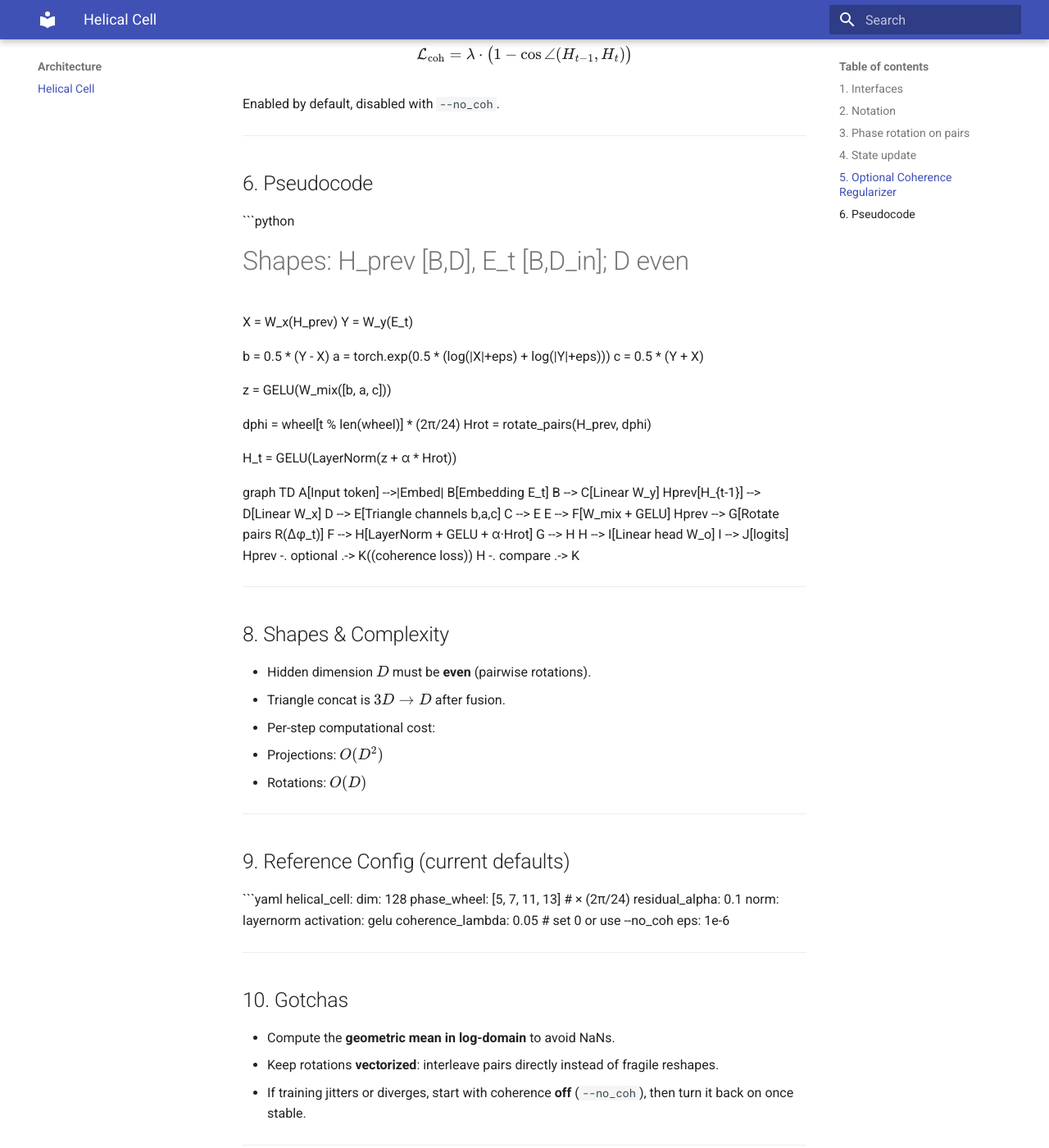
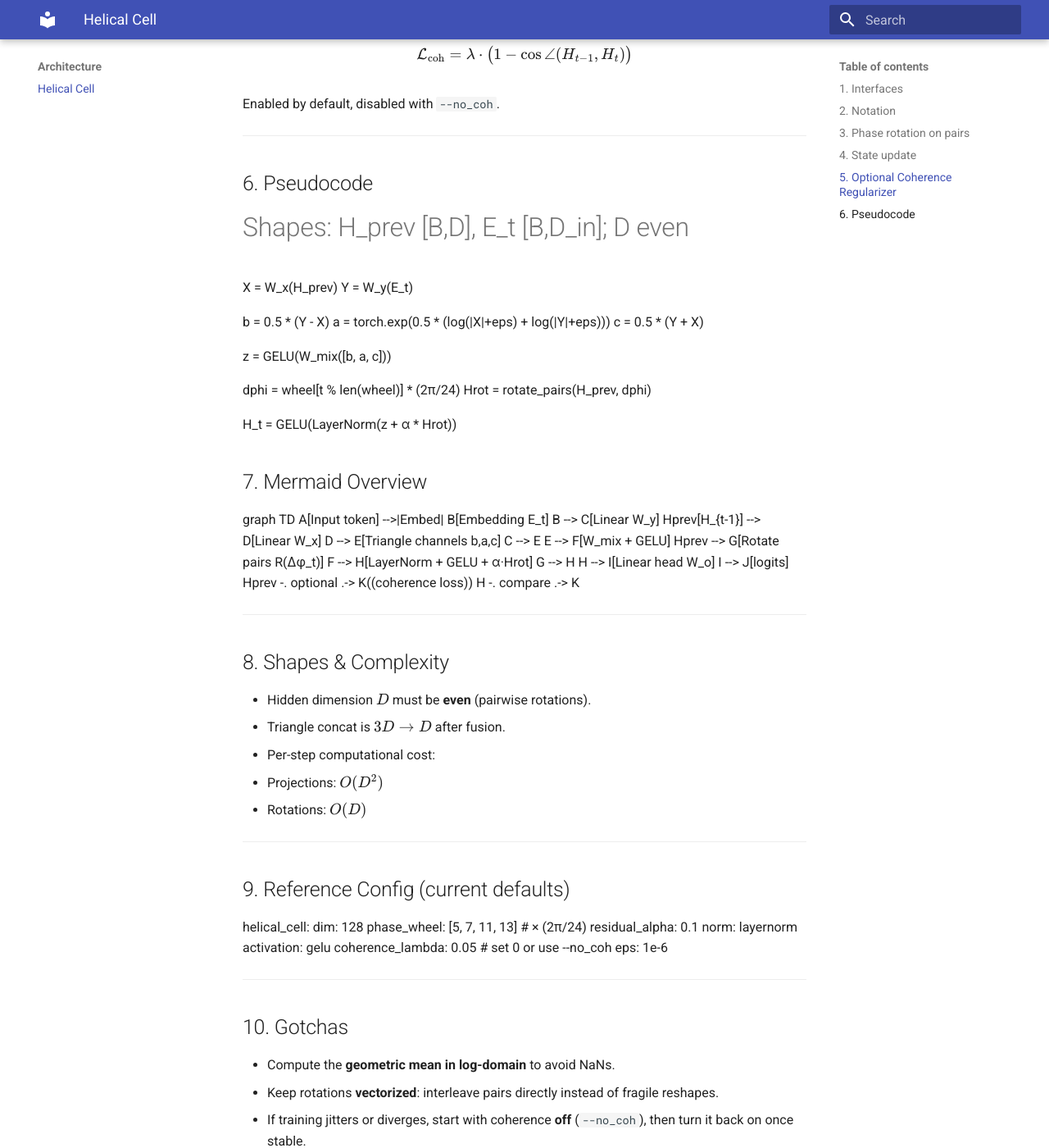
Before and after one commit to delchaplin/helical-ai, an MkDocs documentation site: the page built from docs/20-architecture/arch-spec.md, in a window 1280 px wide and 1400 px high, scrolled down 1476 px. Shown: the whole window at 82% size. Built offline with MkDocs 1.6.1 and Material for MkDocs 9.7.7, drawn with Linux system fonts in a browser that asks for light colours.

Commit message:
Update arch-spec.md
Updated everything here because it was taking too long in the terminal window.

````diff
--- a/docs/20-architecture/arch-spec.md
+++ b/docs/20-architecture/arch-spec.md
@@ -96,7 +96,6 @@ Enabled by default, disabled with `--no_coh`.
 
 ## 6. Pseudocode
 
-```python
 # Shapes: H_prev [B,D], E_t [B,D_in]; D even
 X = W_x(H_prev)
 Y = W_y(E_t)
@@ -112,6 +111,7 @@ Hrot = rotate_pairs(H_prev, dphi)
 
 H_t = GELU(LayerNorm(z + α * Hrot))
 
+## 7.  Mermaid Overview
 graph TD
   A[Input token] -->|Embed| B[Embedding E_t]
   B --> C[Linear W_y]
@@ -127,7 +127,6 @@ graph TD
   Hprev -. optional .-> K((coherence loss))
   H -. compare .-> K
 
-
 ---
 
 ## 8. Shapes & Complexity
@@ -142,7 +141,6 @@ graph TD
 
 ## 9. Reference Config (current defaults)
 
-```yaml
 helical_cell:
   dim: 128
   phase_wheel: [5, 7, 11, 13]   # × (2π/24)
````
